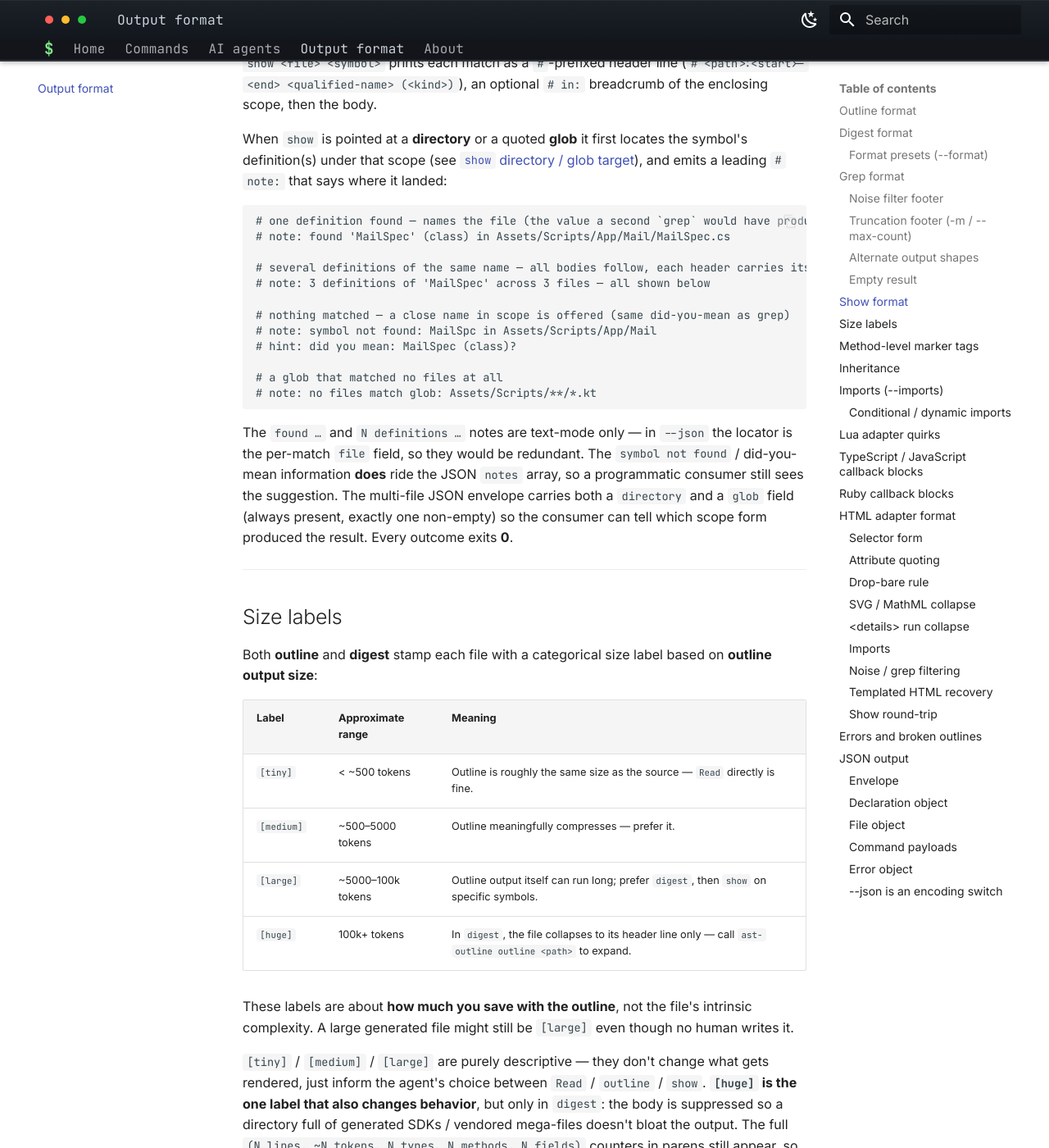
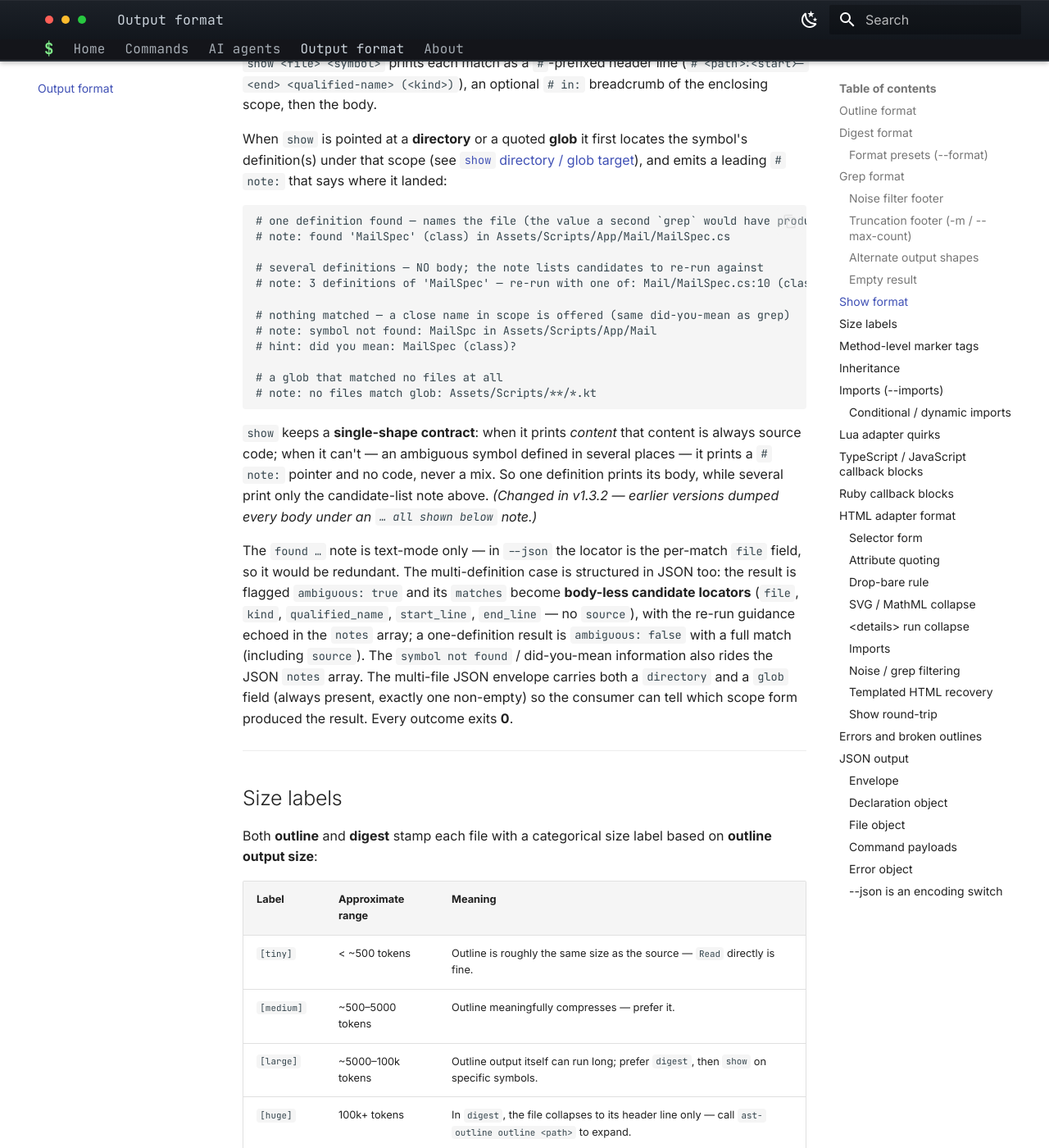
Before and after one commit to ast-outline/ast-outline.github.io, an MkDocs documentation site: the page built from docs/output-format.md, in a window 1280 px wide and 1400 px high, scrolled down 5459 px. Shown: the whole window at 82% size. Built offline with MkDocs 1.6.1 and Material for MkDocs 9.7.7, drawn with Linux system fonts in a browser that asks for light colours.

Commit message:
docs: show <dir|glob> at N>1 lists candidates instead of dumping all bodies (v1.3.2)

````diff
--- a/docs/commands.md
+++ b/docs/commands.md
@@ -204,13 +204,22 @@ The outcome depends on how many definitions carry that name:
   ...body...
   ```
 
-- **Several definitions** (same name across files) → **all** bodies are
-  printed (a directory `show` is still a `show`), preceded by a count
-  note; each body header carries its own path:
+- **Several definitions** (same name across files, or several
+  declarations) → **no body is printed**. `show` keeps a single-shape
+  contract: when it prints content that content is always source code;
+  when it can't (an ambiguous symbol), it prints a `# note:` pointer and
+  no code — never a mix. The note lists the candidate locations and asks
+  you to re-run against one file:
 
   ```text
-  # note: 3 definitions of 'MailSpec' across 3 files — all shown below
+  # note: 3 definitions of 'MailSpec' — re-run with one of: Mail/MailSpec.cs:10 (class), Admin/MailSpec.cs:22 (class), Tests/MailSpec.cs:5 (class)
   ```
+
+  This matches how agents disambiguate in practice — pick one definition
+  (or a named subset), don't read all N at once. There is no `--all`
+  flag: to read a body, re-run `show <file> <symbol>` against the file
+  you want. *(Changed in v1.3.2 — v1.3.0/v1.3.1 dumped every body under
+  an `… all shown below` note.)*
 
 - **No match** → a `# note: symbol not found` line, plus a
   `# hint: did you mean: …?` suggestion when a close name exists (the
--- a/docs/output-format.md
+++ b/docs/output-format.md
@@ -275,11 +275,11 @@ locates the symbol's definition(s) under that scope (see
 and emits a leading `# note:` that says where it landed:
 
 ```text
-# one definition found — names the file (the value a second `grep` would have produced)
+# one definition found — names the file (the value a second `grep` would have produced), body follows
 # note: found 'MailSpec' (class) in Assets/Scripts/App/Mail/MailSpec.cs
 
-# several definitions of the same name — all bodies follow, each header carries its own path
-# note: 3 definitions of 'MailSpec' across 3 files — all shown below
+# several definitions — NO body; the note lists candidates to re-run against
+# note: 3 definitions of 'MailSpec' — re-run with one of: Mail/MailSpec.cs:10 (class), Admin/MailSpec.cs:22 (class), Tests/MailSpec.cs:5 (class)
 
 # nothing matched — a close name in scope is offered (same did-you-mean as grep)
 # note: symbol not found: MailSpc in Assets/Scripts/App/Mail
@@ -289,13 +289,25 @@ and emits a leading `# note:` that says where it landed:
 # note: no files match glob: Assets/Scripts/**/*.kt
 ```
 
-The `found …` and `N definitions …` notes are text-mode only — in
-`--json` the locator is the per-match `file` field, so they would be
-redundant. The `symbol not found` / did-you-mean information **does**
-ride the JSON `notes` array, so a programmatic consumer still sees the
-suggestion. The multi-file JSON envelope carries both a `directory` and
-a `glob` field (always present, exactly one non-empty) so the consumer
-can tell which scope form produced the result. Every outcome exits **0**.
+`show` keeps a **single-shape contract**: when it prints *content* that
+content is always source code; when it can't — an ambiguous symbol
+defined in several places — it prints a `# note:` pointer and no code,
+never a mix. So one definition prints its body, while several print only
+the candidate-list note above. *(Changed in v1.3.2 — earlier versions
+dumped every body under an `… all shown below` note.)*
+
+The `found …` note is text-mode only — in `--json` the locator is the
+per-match `file` field, so it would be redundant. The multi-definition
+case is structured in JSON too: the result is flagged `ambiguous: true`
+and its `matches` become **body-less candidate locators** (`file`,
+`kind`, `qualified_name`, `start_line`, `end_line` — no `source`), with
+the re-run guidance echoed in the `notes` array; a one-definition result
+is `ambiguous: false` with a full match (including `source`). The
+`symbol not found` / did-you-mean information also rides the JSON
+`notes` array. The multi-file JSON envelope carries both a `directory`
+and a `glob` field (always present, exactly one non-empty) so the
+consumer can tell which scope form produced the result. Every outcome
+exits **0**.
 
 ---
 
````
Also changed, not shown: docs/history.md (+1 -0 lines).
